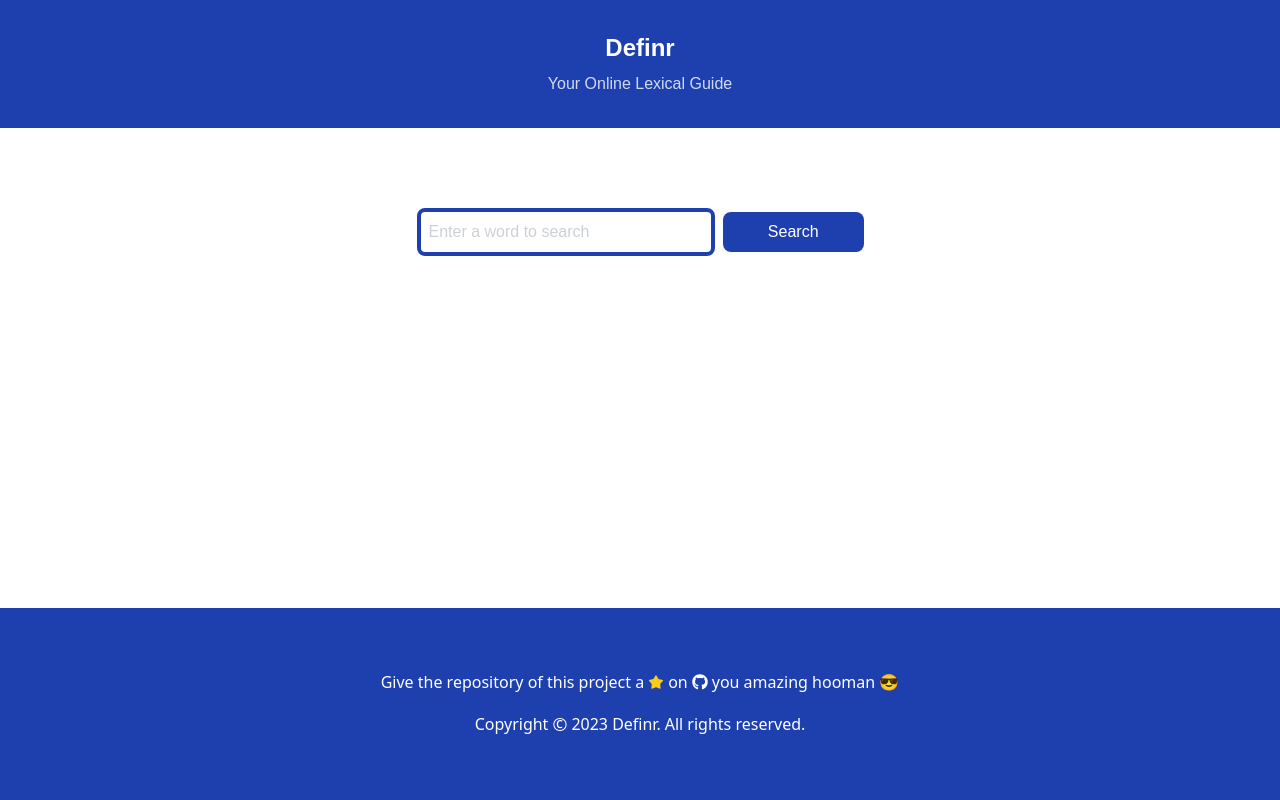
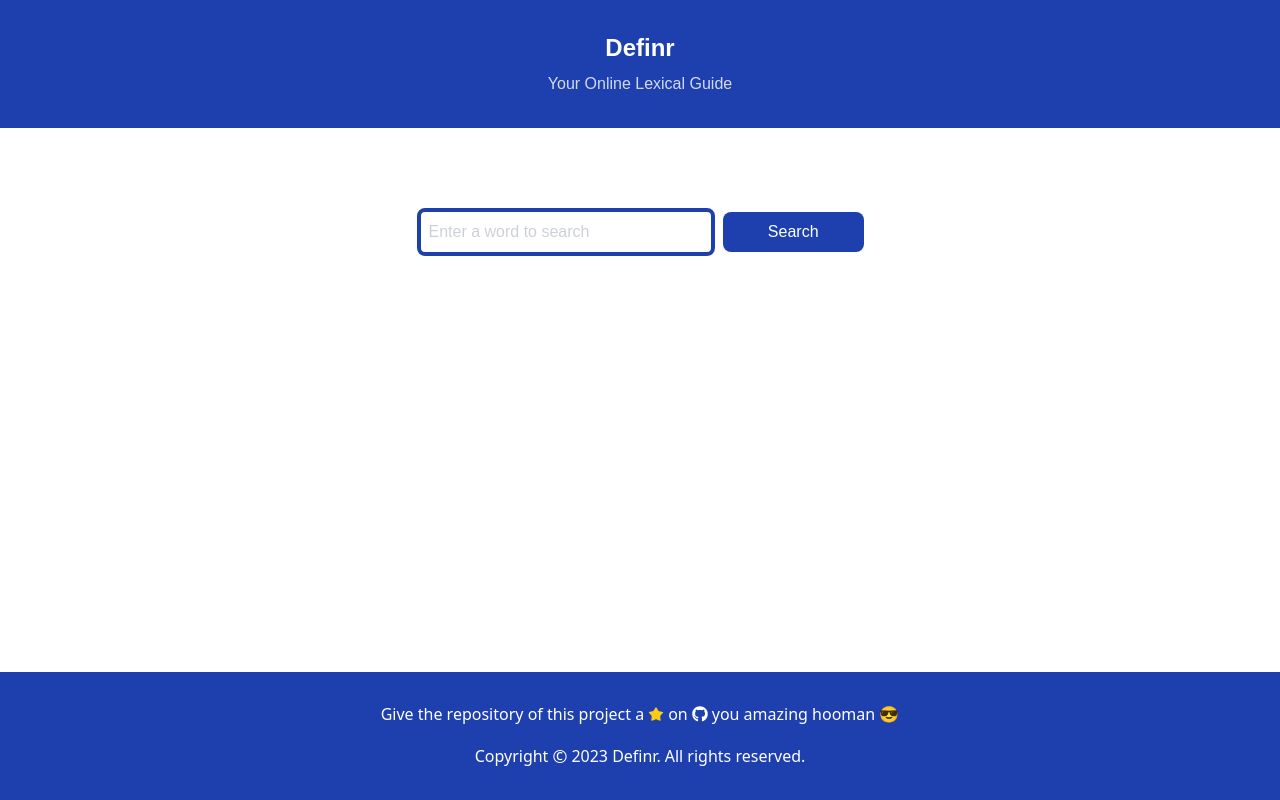
Before and after one commit to Fynmn/definr, a Next.js app: page / in a window 1280 px wide. Built offline with nearby package versions, Linux system fonts and the light colour scheme; a web font is replaced by a local one.

Commit message:
fix: mobile responsiveness

```diff
--- a/pages/index.js
+++ b/pages/index.js
@@ -156,7 +156,7 @@ export default function Home() {
           {/* End of Meaning */}
         </div>
 
-        <div className="w-full bg-blue-800 h-20 flex flex-col justify-center items-center gap-y-4 text-white py-24">
+        <div className="w-full bg-blue-800 h-20 flex flex-col justify-center items-center gap-y-4 text-white py-24 sm:py-16">
           <a href="https://github.com/Fynmn/definr" target="_blank">
             <span className="flex flex-col sm:flex-row justify-center items-center gap-x-1 hover:text-blue-200 active:animate-ping text-xs sm:text-base">
               <div className="flex items-center gap-x-1">
```
